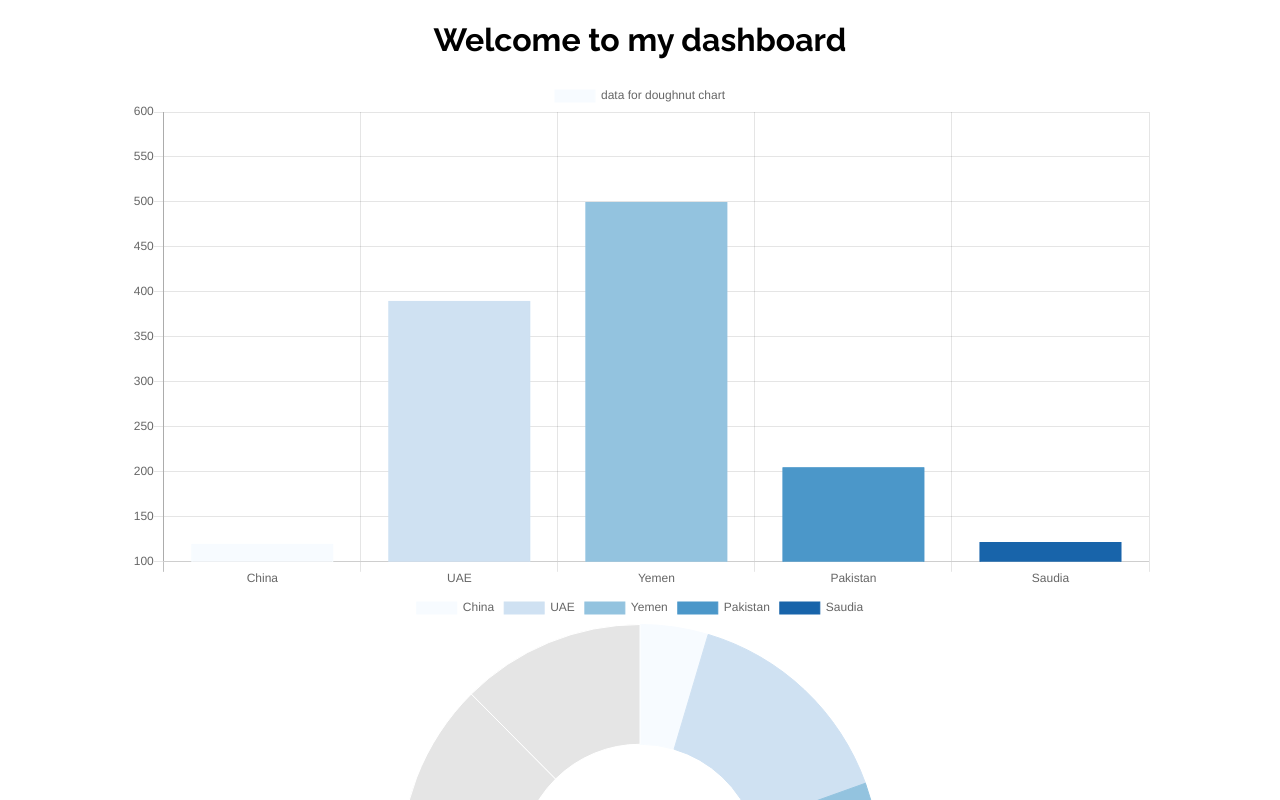
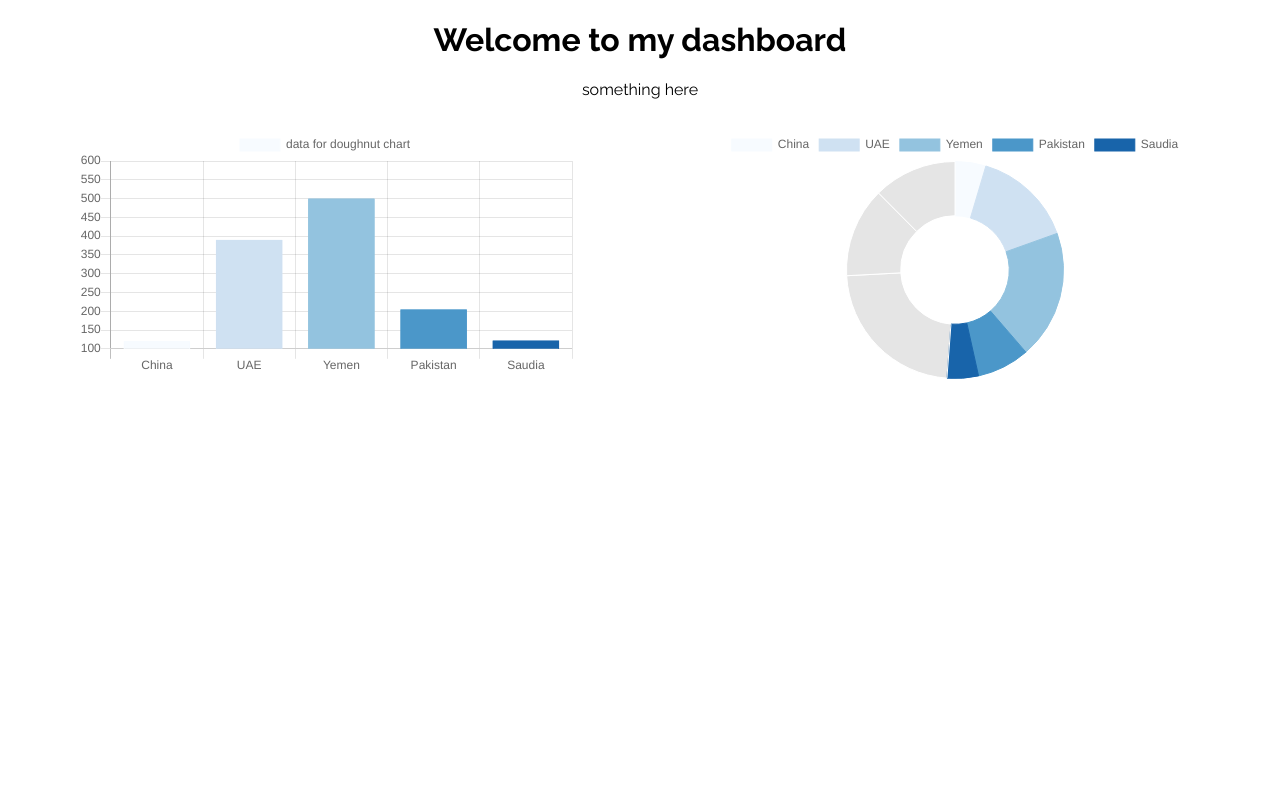
Before and after one commit to Muhwahyu/React-Dashboard, a React (Create React App) app: page / in a window 1280 px wide. Shown: the top 800 px of the page. Built offline with nearby package versions, Linux system fonts and the light colour scheme.

Commit message:
feat: added css for charts

```diff
--- a/src/App.js
+++ b/src/App.js
@@ -8,7 +8,17 @@ import styles from "./App.module.css";
 // import { interpolateBlues } from "d3-scale-chromatic";
 
 function App() {
-  const data = chartData({
+  const dataforD = chartData({
+    labels: ["China", "UAE", "Yemen", "Pakistan", "Saudia"],
+    colorRangeInfo: {
+      colorStart: 0,
+      colorEnd: 1,
+      useEndAsStart: false,
+    },
+    scale: d3.interpolateBlues,
+    dataLabel: "data for doughnut chart",
+  });
+  const dataforB = chartData({
     labels: ["China", "UAE", "Yemen", "Pakistan", "Saudia"],
     colorRangeInfo: {
       colorStart: 0,
@@ -21,9 +31,10 @@ function App() {
   return (
     <div className={styles.App}>
       <h1>Welcome to my dashboard</h1>
+      <div className={styles.numbers}>something here</div>
       <div className={styles.chart}>
-        <BarChart data={data} width={100} height={50} />
-        <DoughnutChart data={data} width={100} height={50} />
+        <BarChart data={dataforB} width={100} height={50} />
+        <DoughnutChart data={dataforD} width={100} height={50} />
       </div>
     </div>
   );
--- a/src/App.module.css
+++ b/src/App.module.css
@@ -10,9 +10,11 @@
 .chart {
   display: flex;
   flex-wrap: wrap;
-  justify-content: center;
+  justify-content: space-around;
   align-items: center;
-  width: 80%;
+  width: 100%;
+  margin: 0;
+  padding: 0 10px;
 }
 
 .App-logo {
--- a/src/Charts/BarChart.js
+++ b/src/Charts/BarChart.js
@@ -1,8 +1,14 @@
 import React from "react";
 import { Bar } from "react-chartjs-2";
 
+import styles from "./Charts.module.css";
+
 function BarChart(props) {
-  return <Bar data={props.data} width={props.width} height={props.height} />;
+  return (
+    <div className={styles.bar}>
+      <Bar data={props.data} width={props.width} height={props.height} />
+    </div>
+  );
 }
 
 export default BarChart;
--- /dev/null
+++ b/src/Charts/Charts.module.css
@@ -0,0 +1,13 @@
+.bar {
+    margin: 30px 0;
+    padding: 0;
+    width: 500px;
+    min-height: 30vh;
+}
+
+.doughnut {
+    margin: 30px 0;
+    padding: 0;
+    width: 500px;
+    min-height: 30vh;
+}
--- a/src/Charts/DoughnutChart.js
+++ b/src/Charts/DoughnutChart.js
@@ -1,10 +1,13 @@
 import { Doughnut } from "react-chartjs-2";
+import styles from "./Charts.module.css";
 
 import React from "react";
 
 function DoughnutChart(props) {
   return (
-    <Doughnut data={props.data} width={props.width} height={props.height} />
+    <div className={styles.doughnut}>
+      <Doughnut data={props.data} width={props.width} height={props.height} />
+    </div>
   );
 }
 
```
Also changed, not shown: 1 other file (tests, documents, lock files or other folders).
